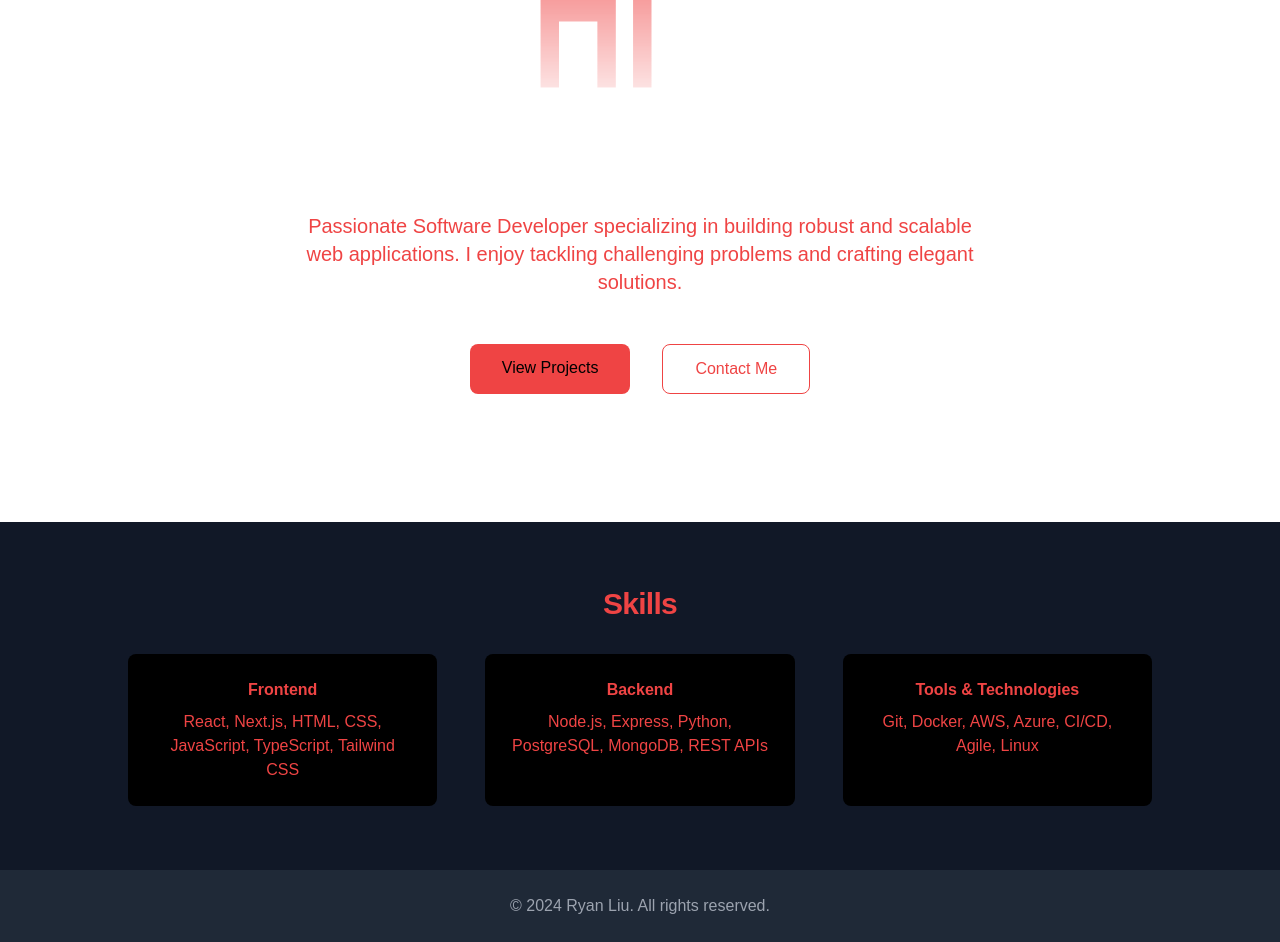
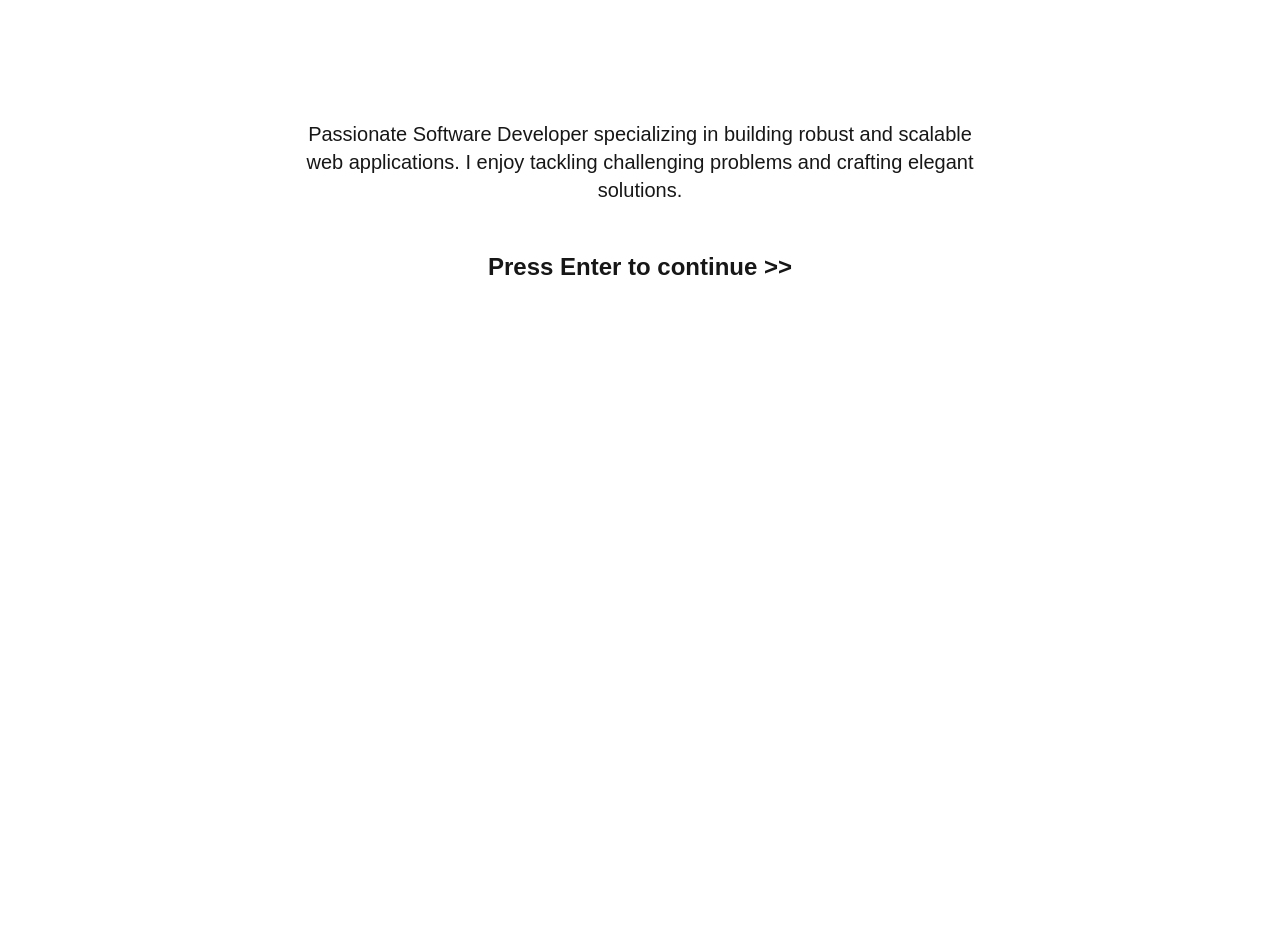
Before and after one commit to rliu2400/rliu.xyz, a Next.js app: page / in a window 1280 px wide. Shown: the part 440-1382 px from the top of the page. After the commit the page ends 852 px from the top, so only its background shows below. Built offline with nearby package versions, Linux system fonts and the light colour scheme; a web font is replaced by a local one.

Commit message:
new landing page

```diff
--- a/src/app/page.tsx
+++ b/src/app/page.tsx
@@ -1,95 +1,16 @@
-// app/page.tsx
-import Link from "next/link";
 import { Metadata } from "next";
-import NameAnimation from "../components/NameAnimation";
+import Welcome from "../components/Welcome";
 
 export const metadata: Metadata = {
     title: "Ryan Liu - Developer Portfolio",
     description: "A showcase of Ryan Liu's development projects and skills.",
 };
 
-const SkillCard = ({ title, skills }: { title: string; skills: string }) => (
-    <div className="bg-black p-6 rounded-lg text-center">
-        <h3 className="font-semibold mb-2">{title}</h3>
-        <p>{skills}</p>
-    </div>
-);
-
 export default function Home() {
     return (
-        <main className="text-red-500 min-h-screen flex flex-col">
+        <main className="text-red min-h-screen flex flex-col">
             {/* Hero Section */}
-            <section className="flex-grow flex flex-col items-center justify-center py-20 px-8 md:py-32">
-                {" "}
-                {/* Added more padding on larger screens */}
-                <NameAnimation />
-                <p className="text-lg md:text-xl mb-12 text-center max-w-2xl leading-relaxed">
-                    {" "}
-                    {/* Added max-width and leading */}
-                    Passionate Software Developer specializing in building
-                    robust and scalable web applications. I enjoy tackling
-                    challenging problems and crafting elegant solutions.
-                </p>
-                <div className="flex space-x-6 md:space-x-8">
-                    {" "}
-                    {/* Increased spacing */}
-                    <Link
-                        href="/projects"
-                        className="bg-red-500 text-black px-8 py-3 rounded-lg font-medium hover:bg-red-600 transition duration-300"
-                    >
-                        {" "}
-                        {/* Added font-medium and transition duration */}
-                        View Projects
-                    </Link>
-                    <Link
-                        href="/contact"
-                        className="border border-red-500 px-8 py-3 rounded-lg font-medium hover:bg-red-500 hover:text-black transition duration-300"
-                    >
-                        {" "}
-                        {/* Added font-medium and transition duration */}
-                        Contact Me
-                    </Link>
-                </div>
-            </section>
-
-            {/* Skills Section */}
-            <section className="bg-gray-900 py-16 px-8">
-                {" "}
-                {/* Increased padding */}
-                <h2 className="text-3xl font-bold mb-8 text-center tracking-tight">
-                    Skills
-                </h2>{" "}
-                {/* Increased font size and added tracking */}
-                <div className="grid grid-cols-1 md:grid-cols-3 gap-12 max-w-5xl mx-auto">
-                    {" "}
-                    {/* Added max-width and mx-auto for centering */}
-                    <SkillCard
-                        title="Frontend"
-                        skills="React, Next.js, HTML, CSS, JavaScript, TypeScript, Tailwind CSS"
-                    />{" "}
-                    {/* Added Tailwind CSS */}
-                    <SkillCard
-                        title="Backend"
-                        skills="Node.js, Express, Python, PostgreSQL, MongoDB, REST APIs"
-                    />{" "}
-                    {/* Added REST APIs */}
-                    <SkillCard
-                        title="Tools & Technologies"
-                        skills="Git, Docker, AWS, Azure, CI/CD, Agile, Linux"
-                    />{" "}
-                    {/* Improved category and added more tools */}
-                </div>
-            </section>
-
-            {/* Footer */}
-            <footer className="bg-gray-800 py-6 text-center text-gray-400">
-                {" "}
-                {/* Improved styling */}
-                <p>
-                    &copy; {new Date().getFullYear()} Ryan Liu. All rights
-                    reserved.
-                </p>
-            </footer>
+            <Welcome /> {/* Moved client logic to a separate client component */}
         </main>
     );
 }
--- a/src/components/Header.tsx
+++ b/src/components/Header.tsx
@@ -10,7 +10,7 @@ const Header: React.FC<HeaderProps> = ({ className }) => {
   return (
     <header className={cn("bg-gray-900 py-4 px-8 w-full sticky top-0 z-50 transition-colors duration-300", className)}>
       <nav className="container mx-auto flex justify-between items-center">
-        <Link href="/" className="text-xl font-bold text-red-500 hover:text-red-400 transition"> {/* Improved link styling */}
+        <Link href="/" className="text-xl font-bold text-red-600 hover:text-red-400 transition"> {/* Improved link styling */}
           Ryan Liu
         </Link>
         <div className="flex space-x-6">
--- /dev/null
+++ b/src/components/HeaderWrapper.tsx
@@ -0,0 +1,11 @@
+"use client";
+
+import { usePathname } from "next/navigation";
+import Header from "./Header";
+
+export default function ConditionalHeader() {
+    const pathname = usePathname();
+    const showHeader = pathname !== "/";
+
+    return showHeader ? <Header /> : null;
+}
--- /dev/null
+++ b/src/components/Welcome.tsx
@@ -0,0 +1,40 @@
+"use client";
+
+import { useState, useEffect } from "react";
+import { useRouter } from "next/navigation";
+import NameAnimation from "./NameAnimation";
+
+export default function Welcome() {
+    const router = useRouter();
+    const [isAnimating, setIsAnimating] = useState(false);
+
+    useEffect(() => {
+        const handleKeyPress = (event: KeyboardEvent) => {
+            if (event.key === "Enter") {
+                setIsAnimating(true);
+                setTimeout(() => {
+                    router.push("/home");
+                }, 800);
+            }
+        };
+
+        window.addEventListener("keydown", handleKeyPress);
+
+        return () => {
+            window.removeEventListener("keydown", handleKeyPress);
+        };
+    }, [router]);
+
+    return (
+        <section className={`flex-grow flex flex-col items-center justify-center py-12 px-8 md:py-24 ${isAnimating ? "fade-out-move-up" : ""}`}>
+            <NameAnimation />
+            <p className="text-lg md:text-xl mb-12 text-center max-w-2xl leading-relaxed">
+                Passionate Software Developer specializing in building robust and scalable web
+                applications. I enjoy tackling challenging problems and crafting elegant solutions.
+            </p>
+            <div className="relative text-center z-20 text-2xl font-bold animate-bounce mb-8">
+                Press Enter to continue {'>>'}
+            </div>
+        </section>
+    );
+}
```
Also changed, not shown: src/app/layout.tsx (+3 -6 lines).
